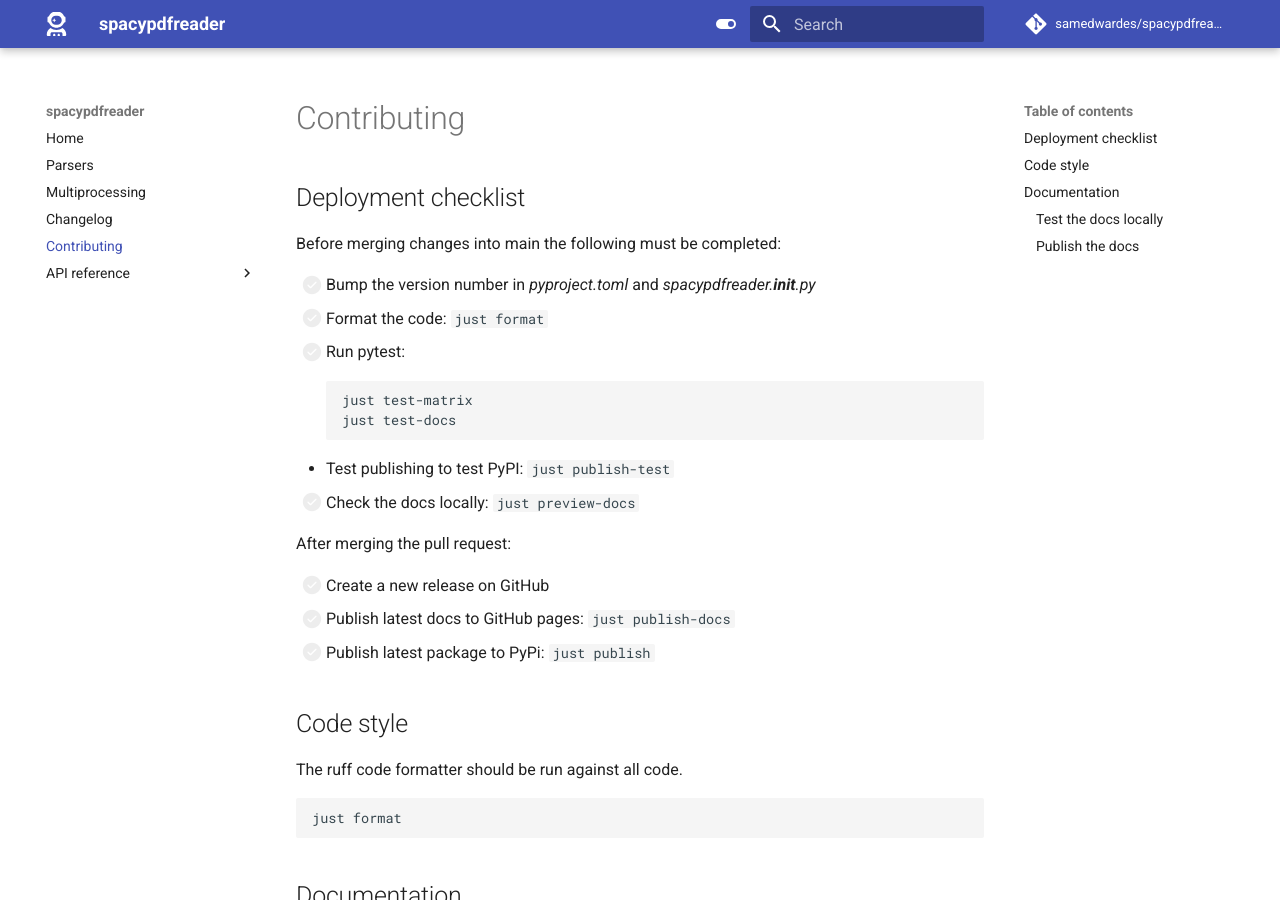
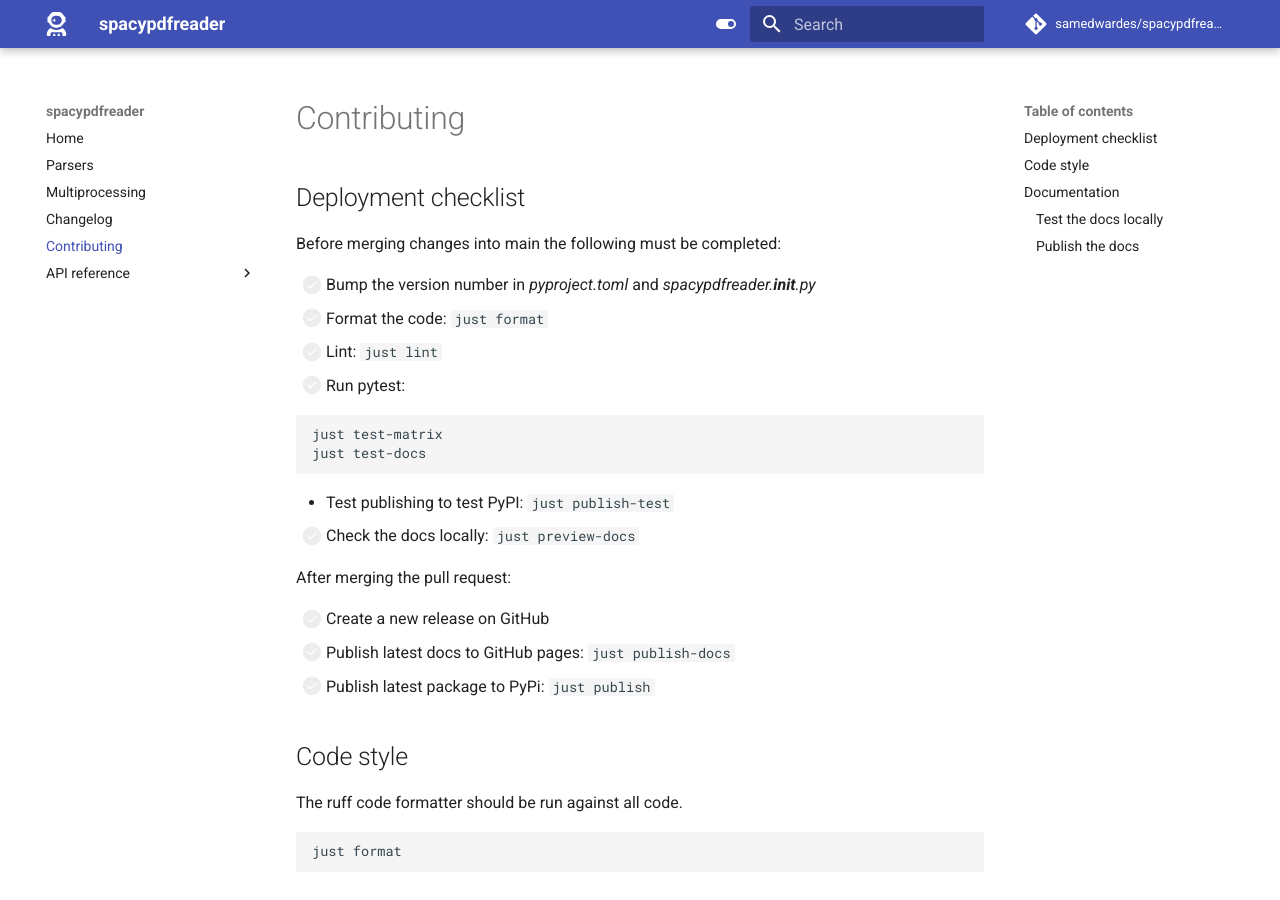
Before and after one commit to SamEdwardes/spacypdfreader, an MkDocs documentation site: the page built from docs/contributing.md, in a window 1280 px wide and 900 px high. Built offline with MkDocs 1.6.1 and Material for MkDocs 9.7.7, drawn with Linux system fonts in a browser that asks for light colours; comment, search, counter and statistics services are not loaded.

Commit message:
Updates to contributing file

````diff
--- a/docs/contributing.md
+++ b/docs/contributing.md
@@ -4,14 +4,15 @@
 
 Before merging changes into main the following must be completed:
 
-- [ ] Bump the version number in *pyproject.toml* and *spacypdfreader.__init__.py*
+- [ ] Bump the version number in _pyproject.toml_ and _spacypdfreader.**init**.py_
 - [ ] Format the code: `just format`
+- [ ] Lint: `just lint`
 - [ ] Run pytest:
 
-    ```bash
-    just test-matrix
-    just test-docs
-    ```
+  ```bash
+  just test-matrix
+  just test-docs
+  ```
 
 - Test publishing to test PyPI: `just publish-test`
 - [ ] Check the docs locally: `just preview-docs`
````
